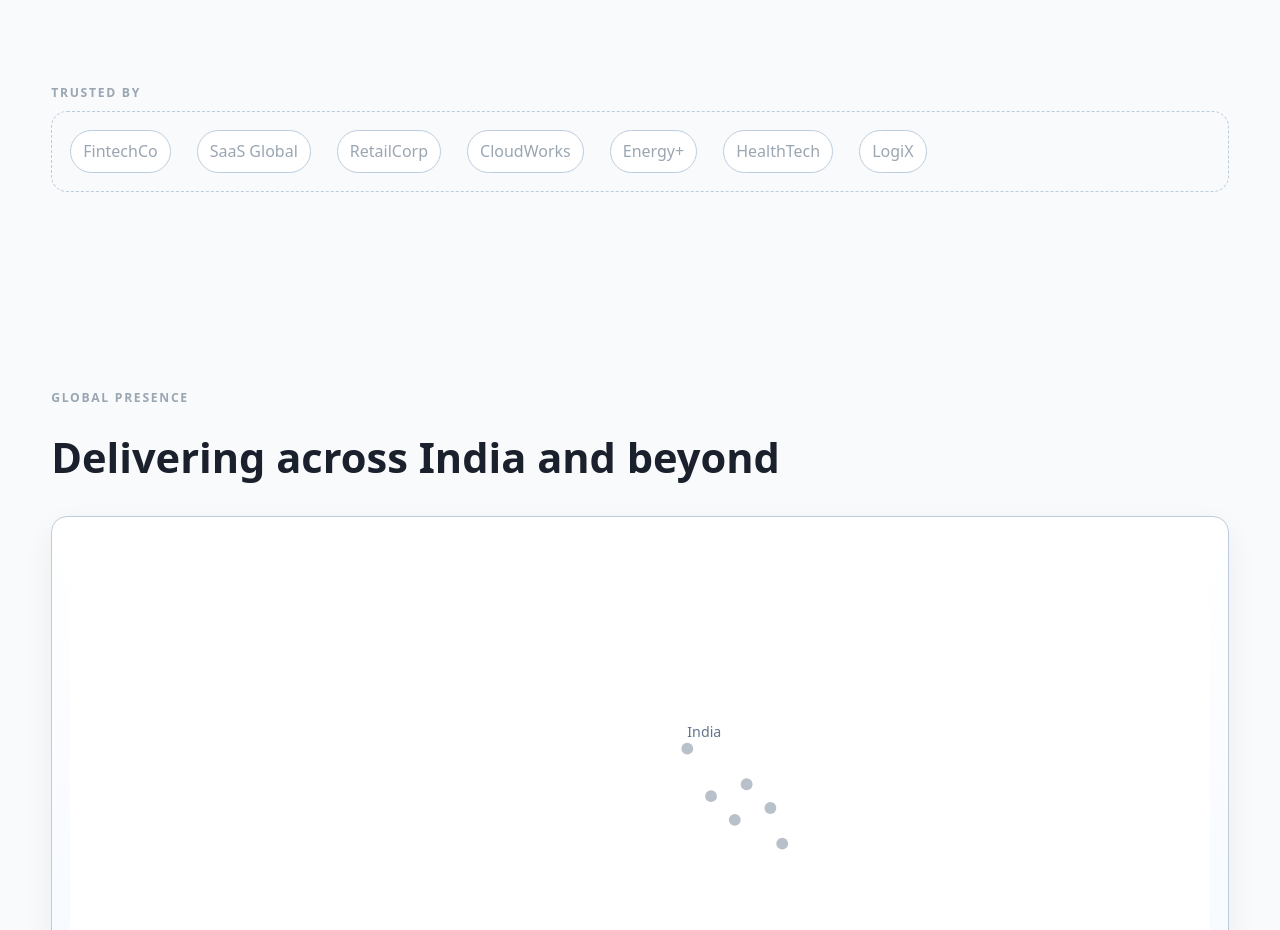
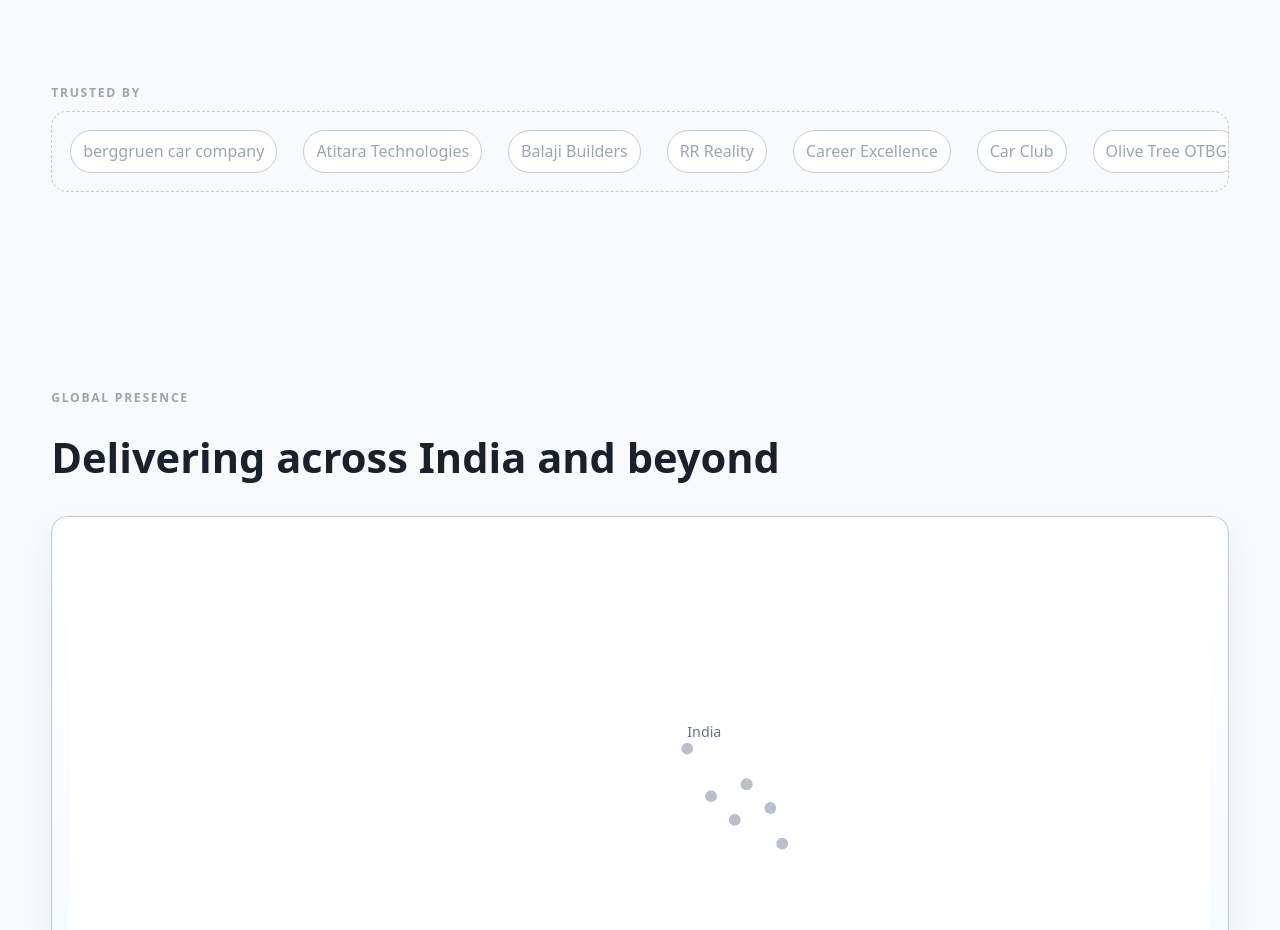
Before and after one commit to thaqsheel27-crypto/Obliq-associates-UAT, a plain HTML site: page index.html in a window 1280 px wide. Shown: the part 2980-3910 px from the top of the page. Drawn offline with Linux system fonts and the light colour scheme.

Commit message:
Update index.html

```diff
--- a/index.html
+++ b/index.html
@@ -301,13 +301,13 @@
   <section class="section container">
     <span class="eyebrow">Trusted by</span>
     <div class="clients" aria-label="Client logos">
-      <span class="logo-pill">FintechCo</span>
-      <span class="logo-pill">SaaS Global</span>
-      <span class="logo-pill">RetailCorp</span>
-      <span class="logo-pill">CloudWorks</span>
-      <span class="logo-pill">Energy+</span>
-      <span class="logo-pill">HealthTech</span>
-      <span class="logo-pill">LogiX</span>
+      <span class="logo-pill">berggruen car company</span>
+      <span class="logo-pill">Atitara Technologies</span>
+      <span class="logo-pill">Balaji Builders</span>
+      <span class="logo-pill">RR Reality</span>
+      <span class="logo-pill">Career Excellence</span>
+      <span class="logo-pill">Car Club</span>
+      <span class="logo-pill">Olive Tree OTBG</span>
     </div>
   </section>
 
```
